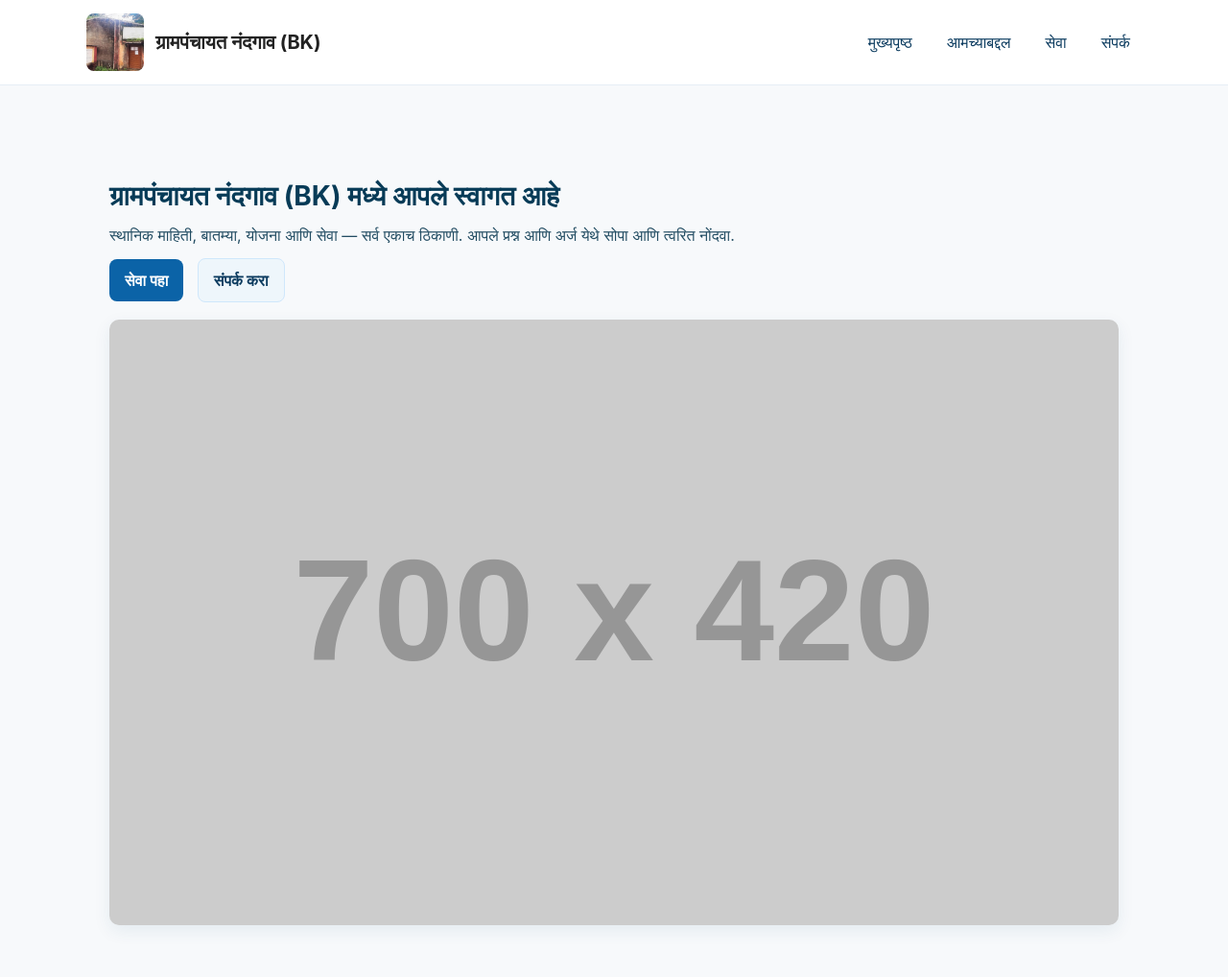
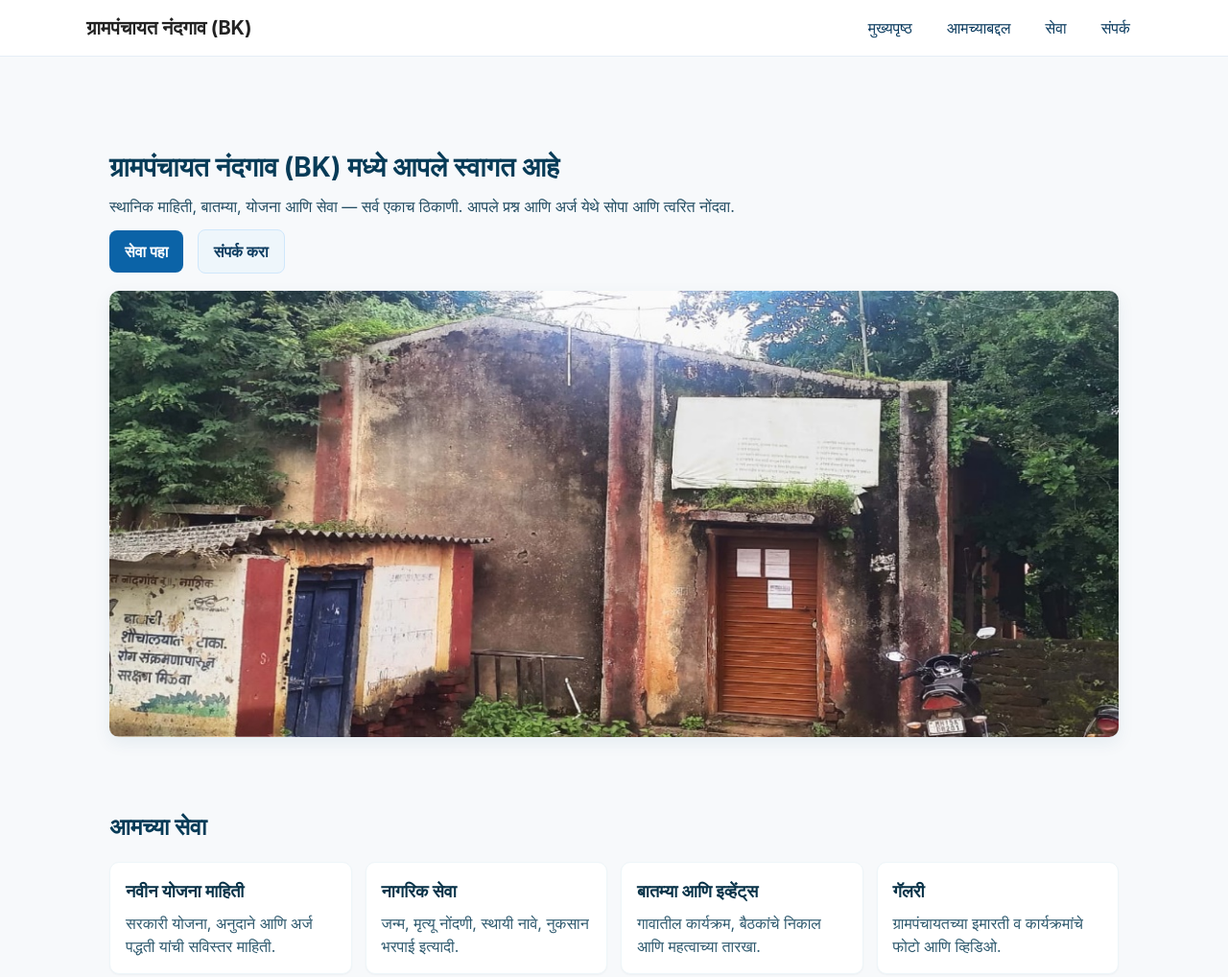
Before and after one commit to grampanchayatnandgaonbk/grampanchayatnandgaonbk, a plain HTML site: page index.html in a window 1280 px wide. Shown: the top 1018 px of the page at 96% size. Drawn offline with Linux system fonts and the light colour scheme; placeholder pictures from the web are drawn by us.

Commit message:
Update index.html

```diff
--- a/index.html
+++ b/index.html
@@ -63,7 +63,7 @@
     <div class="container topbar">
       <div class="brand">
         <!-- Replace src with your logo or village image -->
-        <img src="picture1.png" alt="logo" onerror="this.style.display='none'">
+        <img src="logo.png" alt="logo" onerror="this.style.display='none'">
         <div>
           <h1>ग्रामपंचायत नंदगाव (BK)</h1>
           <div style="font-size:12px;color:#4a6a7a"></div>
@@ -93,7 +93,7 @@
 
       <div class="hero-image" aria-hidden="true">
         <!-- You can replace this with a decorative image of the village -->
-        <img src="https://via.placeholder.com/700x420?text=Gram+Panchayat" alt="ग्रामपंचायत" style="width:100%;border-radius:10px;box-shadow:0 6px 18px rgba(11,77,115,0.08)">
+        <img src="picture1.png" alt="ग्रामपंचायत" style="width:100%;border-radius:10px;box-shadow:0 6px 18px rgba(11,77,115,0.08)">
       </div>
     </section>
 
```
